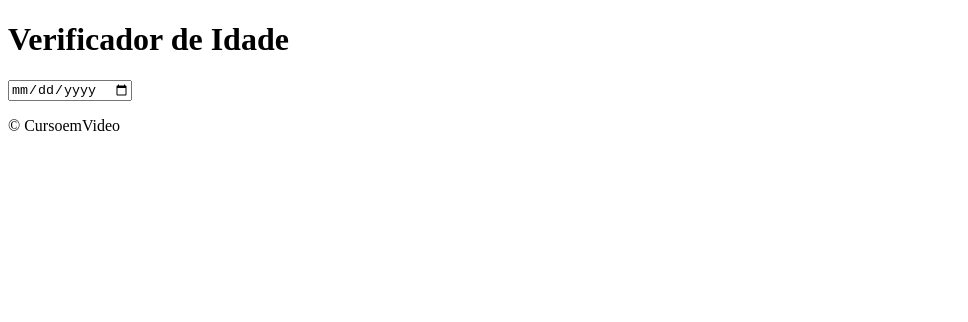
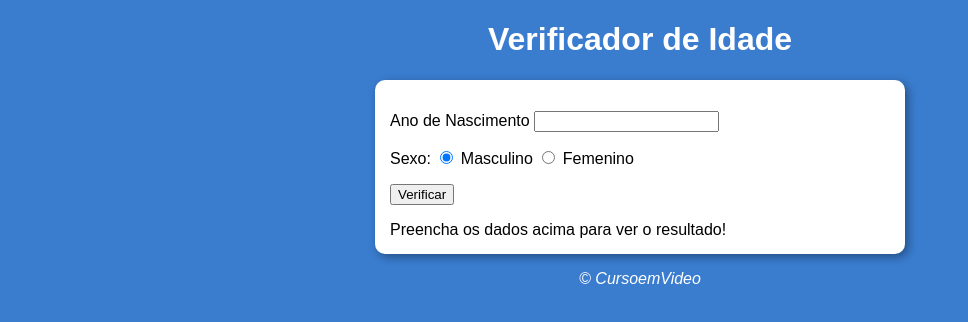
Before and after one commit to FelypeNeri/javascript, a plain HTML site: page aula14/index.html in a window 1280 px wide. Shown: the whole page, without its empty margins (0-968 px from the left). Drawn offline with Linux system fonts and the light colour scheme.

Commit message:
exercício js

```diff
--- a/aula14/index.html
+++ b/aula14/index.html
@@ -12,19 +12,26 @@
     </header>
     <section>
         <div>
-            <input type="date" name="" id="">
+            <p>Ano de Nascimento
+                <input type="number" name="txtano" id="txtano" min="0">
+            </p>
+            <p>Sexo:
+                <input type="radio" name="radsex" id="mas" checked>
+                <label for="mas">Masculino</label>
+                <input type="radio" name="radsex" id="fem">
+                <label for="fem">Femenino</label>
+            </p>
+            <p>
+                <input type="button" value="Verificar" onclick="verificar()">
+            </p>
         </div>
-        <div>
-
-        </div>
-        <div>
-
+        <div id="res">
+            Preencha os dados acima para ver o resultado!
         </div>
     </section>
     <footer>
         <p>&copy; CursoemVideo</p>
     </footer>
-
     <script src="script.js"></script>
 </body>
 </html>
--- a/aula14/script.js
+++ b/aula14/script.js
@@ -0,0 +1,41 @@
+function verificar() {
+    var data = new Date()
+    var ano = data.getFullYear()
+    var fano = document.getElementById('txtano')
+    var res = document.querySelector('div#res')
+    if (fano.value.length == 0 || Number(fano.value) > ano) {
+        window.alert('[Erro] Verificar os dados e tentar novamente!')
+    }else {
+        var fsex = document.getElementsByName('radsex')
+        var idade = ano - Number(fano.value)
+        var gênero = ''
+        var img = document.createElement('img')
+        img.setAttribute('id', 'foto')
+        if (fsex[0].checked) {
+            gênero = 'Homem'
+            if (idade >= 0 && idade < 10) {
+                img.setAttribute('src', './imagens/bebe-mas.jpg')
+            }else if (idade < 21) {
+                img.setAttribute('src', './imagens/adolescente-mas.jpg')
+            }else if (idade < 50) {
+                img.setAttribute('src', './imagens/adulto-mas.jpg')
+            }else {
+                img.setAttribute('src', './imagens/idoso-mas.jpg')
+            }
+        }else if (fsex[1].checked) {
+            gênero = 'Mulher'
+            if (idade >= 0 && idade < 10) {
+                img.setAttribute('src', './imagens/bebe-fem.jpg')
+            }else if (idade < 21) {
+                img.setAttribute('src', './imagens/adolescente-fem.jpg')
+            }else if (idade < 50) {
+                img.setAttribute('src', './imagens/adulto-fem.jpg')
+            }else {
+                img.setAttribute('src', './imagens/idoso-fem.jpg')
+            }
+        }
+        res.style.textAlign = 'center'
+        res.innerHTML = `<p>Detectamos ${gênero} com ${idade} anos.</p>`
+        res.appendChild(img)
+    }
+}
--- a/aula14/style.css
+++ b/aula14/style.css
@@ -0,0 +1,33 @@
+@charset "UTF-8";
+
+body {
+    background-color: #3A7CCE;
+    font: normal 1em arial;
+}
+
+header {
+    color: white;
+    text-align: center;
+}
+
+section {
+    background: white;
+    border-radius: 10px;
+    width: 500px;
+    padding: 15px;
+    margin: auto;
+    box-shadow: 3px 3px 10px rgba(0, 0, 0, 0.363);
+}
+
+#foto{
+    width: 250px;
+    height: 250px;
+    border-radius: 50%;
+}
+
+
+footer {
+    color: white;
+    text-align: center;
+    font-style: italic;
+}
```
Also changed, not shown: aula14/imagens/adolescente-fem.jpg (added), aula14/imagens/adolescente-mas.jpg (added), aula14/imagens/adulto-fem.jpg (added), aula14/imagens/adulto-mas.jpg (added), aula14/imagens/bebe-fem.jpg (added), aula14/imagens/bebe-mas.jpg (added), aula14/imagens/criança-fem.jpg (added), aula14/imagens/criança-mas.png (added), aula14/imagens/idoso-fem.jpg (added), aula14/imagens/idoso-mas.jpg (added).
